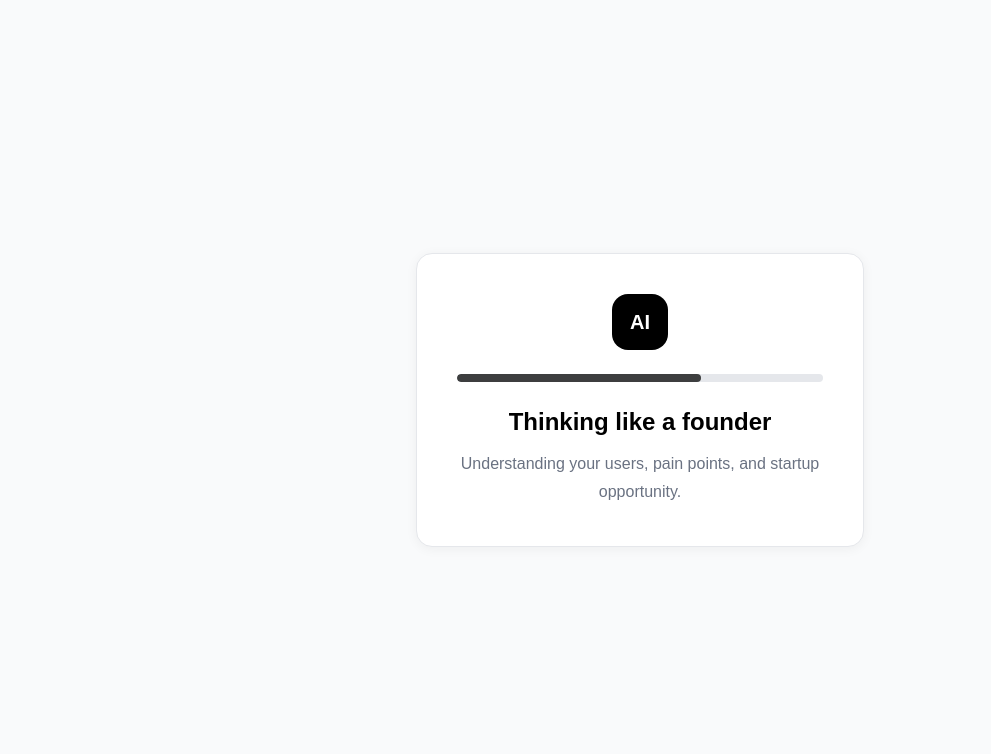
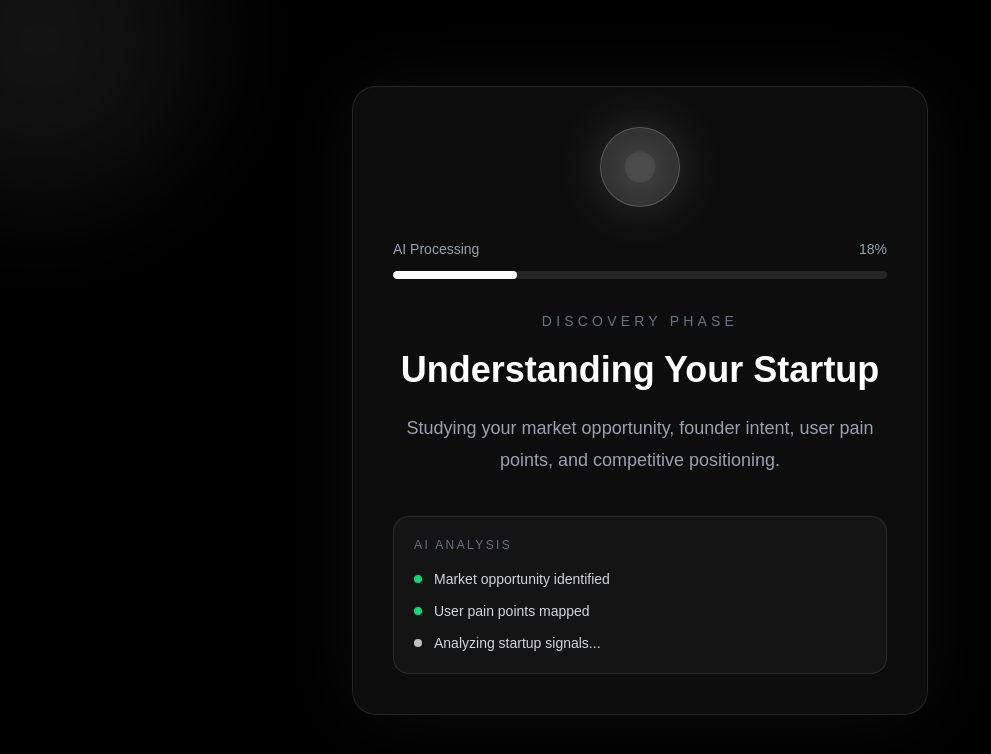
Before and after one commit to GouravSharma1916/blueprint-ai, a Next.js app: page /blueprint in a window 1280 px wide. Shown: the top 754 px of the page, without its empty margins (0-991 px from the left). Built offline with nearby package versions, Linux system fonts and the light colour scheme.

Commit message:
Upgrade AI blueprint loading experience

```diff
--- a/app/blueprint/page.tsx
+++ b/app/blueprint/page.tsx
@@ -66,87 +66,224 @@ export default function BlueprintPage() {
     generateBlueprint();
   }, []);
 
+
+
+
+
 // ---------- LOADING UI ----------
 
 if (loading || stage !== "done") {
   return (
-      <main className="min-h-screen bg-gray-50 flex items-center justify-center px-6">
-        <div className="max-w-md w-full bg-white border border-gray-200 rounded-2xl p-10 shadow-[0_2px_12px_rgba(0,0,0,0.05)]">
+    <main className="relative min-h-screen overflow-hidden bg-black flex items-center justify-center px-6">
 
-          <div className="flex justify-center mb-6">
-            <div className="h-14 w-14 rounded-2xl bg-black text-white flex items-center justify-center text-xl font-bold">
-              AI
-            </div>
+      {/* BACKGROUND GLOW */}
+
+      <div className="absolute inset-0 overflow-hidden">
+
+        <div className="absolute top-[-120px] left-[-120px] w-[320px] h-[320px] bg-white/10 blur-3xl rounded-full animate-pulse" />
+
+        <div className="absolute bottom-[-120px] right-[-120px] w-[320px] h-[320px] bg-white/5 blur-3xl rounded-full animate-pulse" />
+
       </div>
 
-          <div className="w-full bg-gray-200 h-2 rounded-full overflow-hidden mb-6">
-            <div className="bg-black h-full w-2/3 animate-pulse rounded-full" />
+      {/* MAIN CARD */}
+
+      <div className="relative z-10 max-w-xl w-full bg-white/5 backdrop-blur-2xl border border-white/10 rounded-3xl p-10 shadow-[0_0_80px_rgba(255,255,255,0.05)]">
+
+        {/* TOP BADGE */}
+
+        <div className="flex items-center justify-center mb-8">
+
+          <div className="relative">
+
+            <div className="absolute inset-0 rounded-full bg-white/20 blur-xl animate-pulse" />
+
+            <div className="relative h-20 w-20 rounded-full border border-white/20 bg-white/10 flex items-center justify-center">
+
+              {stage === "thinking" && (
+                <div className="h-4 w-4 rounded-full bg-white animate-ping" />
+              )}
+
+              {stage === "generating" && (
+<div className="h-8 w-8 border-2 border-white rounded-xl rotate-12 animate-[spin_4s_linear_infinite]" />
+              )}
+
+              {stage === "finalizing" && (
+                <div className="text-white text-3xl font-bold">
+                  ✓
+                </div>
+              )}
+
+              {stage === "error" && (
+                <div className="text-red-400 text-3xl font-bold">
+                  !
+                </div>
+              )}
+
             </div>
 
-          <div className="text-center">
+          </div>
+
+        </div>
+
+        {/* PROGRESS */}
+
+        <div className="mb-8">
+
+          <div className="flex justify-between text-sm text-gray-400 mb-3">
+            <span>AI Processing</span>
+
+            <span>
+{stage === "thinking" && "18%"}
+{stage === "generating" && "67%"}
+{stage === "finalizing" && "92%"}
+              {stage === "error" && "Failed"}
+            </span>
+          </div>
+
+          <div className="w-full h-2 bg-white/10 rounded-full overflow-hidden">
+
+            <div
+              className={`
+                h-full rounded-full transition-all duration-700
+                bg-white
+                ${stage === "thinking" ? "w-1/4" : ""}
+                ${stage === "generating" ? "w-[70%]" : ""}
+                ${stage === "finalizing" ? "w-[95%]" : ""}
+                ${stage === "error" ? "w-full bg-red-400" : ""}
+              `}
+            />
+
+          </div>
+
+        </div>
+
+        {/* CONTENT */}
+
+<div className="text-center transition-all duration-500">
+
 
           {stage === "thinking" && (
             <>
-                <h2 className="text-2xl font-semibold text-black">
-                  Thinking like a founder
+              <p className="text-sm uppercase tracking-[0.3em] text-gray-500 mb-4">
+                Discovery Phase
+              </p>
+
+              <h2 className="text-4xl font-bold text-white leading-tight">
+                Understanding Your Startup
               </h2>
 
-                <p className="text-gray-500 mt-3 leading-7">
-                  Understanding your users, pain points,
-                  and startup opportunity.
+              <p className="text-gray-400 mt-5 leading-8 text-lg">
+                Studying your market opportunity,
+                founder intent, user pain points,
+                and competitive positioning.
               </p>
             </>
           )}
 
           {stage === "generating" && (
             <>
-                <h2 className="text-2xl font-semibold text-black">
-                  Generating Blueprint
+              <p className="text-sm uppercase tracking-[0.3em] text-gray-500 mb-4">
+                Architecture Phase
+              </p>
+
+              <h2 className="text-4xl font-bold text-white leading-tight">
+                Designing Product Systems
               </h2>
 
-                <p className="text-gray-500 mt-3 leading-7">
-                  Designing your MVP, market strategy,
-                  and product structure.
+              <p className="text-gray-400 mt-5 leading-8 text-lg">
+                Structuring your MVP roadmap,
+                monetization strategy,
+                and product experience.
               </p>
             </>
           )}
 
           {stage === "finalizing" && (
             <>
-                <h2 className="text-2xl font-semibold text-black">
-                  Finalizing Output
+              <p className="text-sm uppercase tracking-[0.3em] text-gray-500 mb-4">
+                Strategy Phase
+              </p>
+
+              <h2 className="text-4xl font-bold text-white leading-tight">
+                Preparing Execution Blueprint
               </h2>
 
-                <p className="text-gray-500 mt-3 leading-7">
-                  Structuring everything into a readable
-                  startup blueprint.
+              <p className="text-gray-400 mt-5 leading-8 text-lg">
+                Transforming startup intelligence
+                into a clear execution-ready
+                product blueprint.
               </p>
             </>
           )}
 
           {stage === "error" && (
             <>
-                <h2 className="text-2xl font-semibold text-red-500">
+              <h2 className="text-4xl font-bold text-red-400">
                 Something went wrong
               </h2>
 
-                <p className="text-gray-500 mt-3">
+              <p className="text-gray-400 mt-5 text-lg">
                 Please try again.
               </p>
             </>
           )}
 
         </div>
+
+        {/* AI THINKING BOX */}
+
+        {stage !== "error" && (
+          <div className="mt-10 border border-white/10 rounded-2xl bg-white/[0.03] p-5">
+
+            <p className="text-xs uppercase tracking-[0.2em] text-gray-500 mb-4">
+              AI Analysis
+            </p>
+
+            <div className="space-y-3 text-sm">
+
+              <div className="flex items-center gap-3 text-gray-300">
+                <div className="h-2 w-2 rounded-full bg-green-400" />
+                Market opportunity identified
               </div>
+
+              <div className="flex items-center gap-3 text-gray-300">
+                <div className="h-2 w-2 rounded-full bg-green-400" />
+                User pain points mapped
+              </div>
+
+              <div className="flex items-center gap-3 text-gray-300">
+                <div className="h-2 w-2 rounded-full bg-white animate-pulse" />
+
+                {stage === "thinking" &&
+                  "Analyzing startup signals..."}
+
+                {stage === "generating" &&
+                  "Generating MVP architecture..."}
+
+                {stage === "finalizing" &&
+                  "Finalizing execution strategy..."}
+              </div>
+
+            </div>
+
+          </div>
+        )}
+
+      </div>
+
     </main>
   );
 }
 
+
+
   // ---------- FORMAT BLUEPRINT ----------
 
 const sections = blueprint
-    .split(/\d+\.\s/)
+  .split(/\n(?=\d+\.\s)/)
   .filter(Boolean);
+
 
   // ---------- FINAL UI ----------
 
```
Lines whose indentation alone changed are shown as unchanged.
